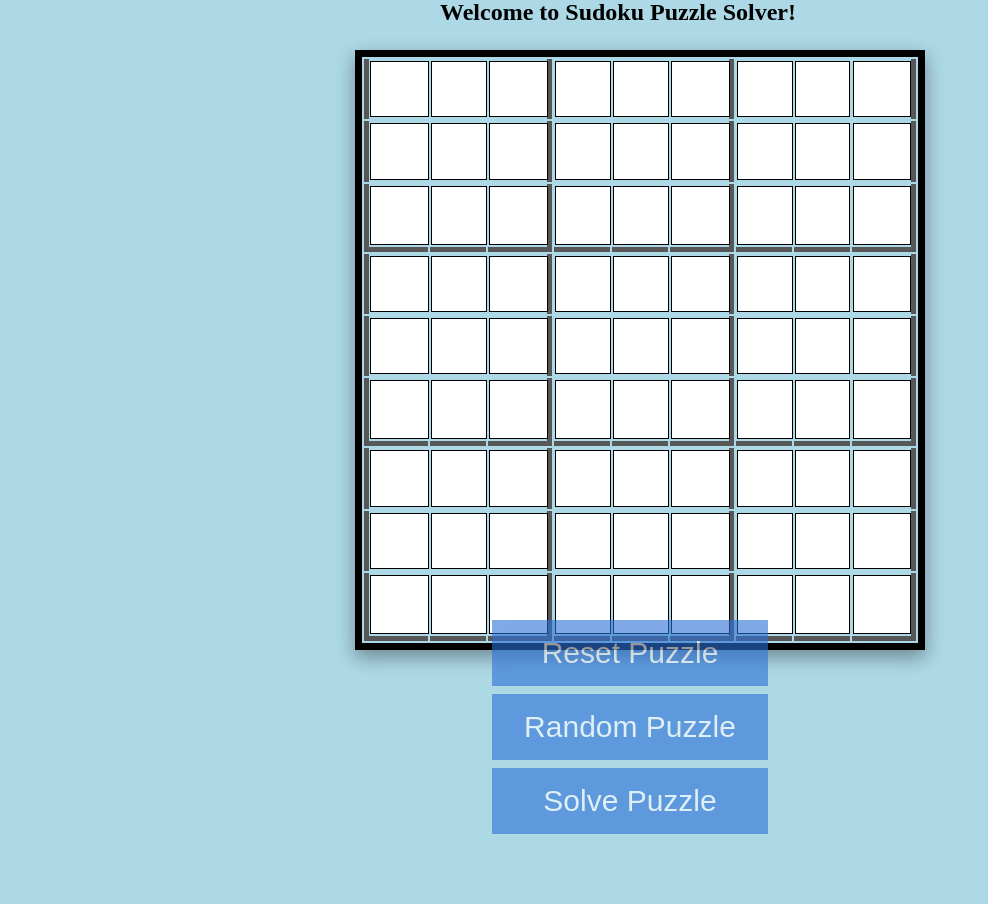
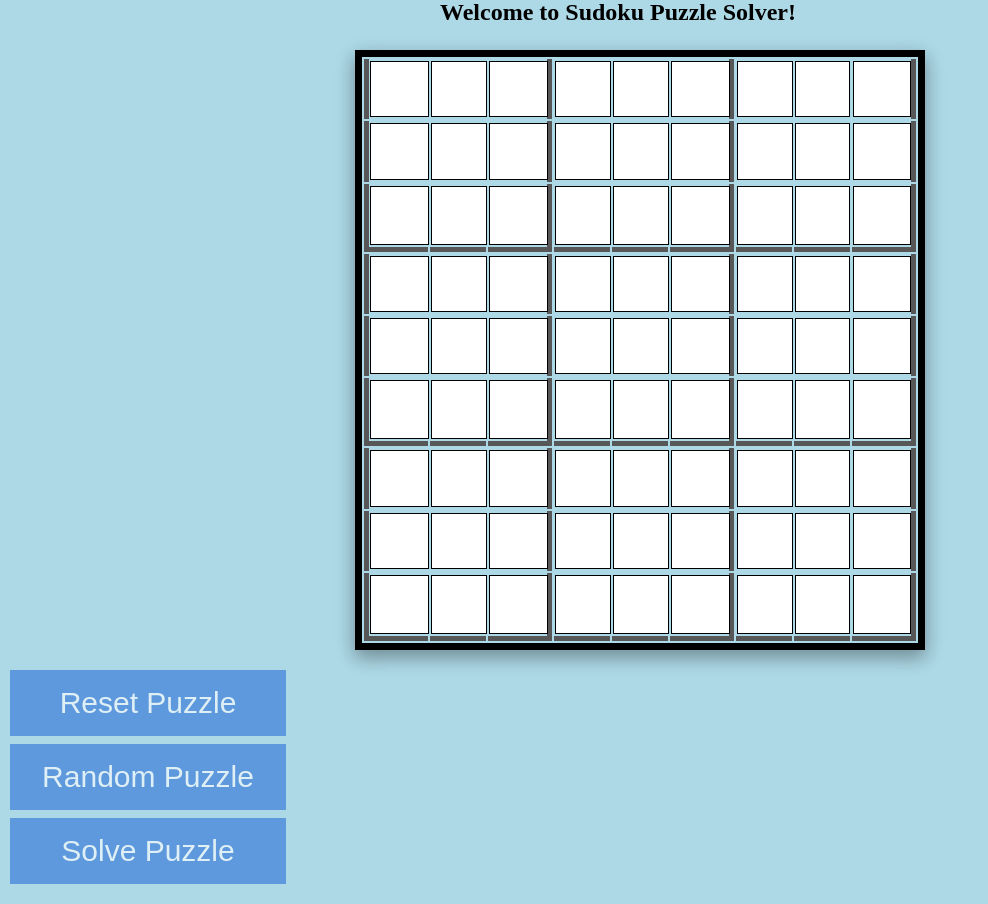
Before and after one commit to keveniskander/CP476-FinalProject, a Flask app: page / in a window 1280 px wide. Shown: the part 25-929 px from the top of the page, without its empty margins (0-988 px from the left). Run offline with Flask 2, Linux system fonts and the light colour scheme; some libraries are stand-ins or nearby versions.

Commit message:
div positioning

```diff
--- a/templates/sudoku.html
+++ b/templates/sudoku.html
@@ -5,8 +5,8 @@
 </head>
 
 <body>
-</div>
-<h2 style="align-self:center; width: 400px; margin:1em auto;">Welcome to Sudoku Puzzle Solver!</h2>
+<div style= "position: relative display: inline-block;">
+<h2 style="align-self:center; width: 400px; margin:1em auto; ">Welcome to Sudoku Puzzle Solver!</h2>
 
 <table>
     <td ><input type="text" maxlength="1" class="cell" ></td>
@@ -129,7 +129,7 @@
 
     </table>
 </div>
-    <div style="align-self:center; width: 300px; margin:1em auto; position: relative; top: -50px">
+    <div style="align-self:center; width: 300px; margin:1em auto position: relative display: inline-block;">
         <input type="button" value="Reset Puzzle" onclick="reset()" >
         <input type="button" value="Random Puzzle" onclick="callRand()">
         <input type="button" value="Solve Puzzle" onclick="callAPI()" >
```
